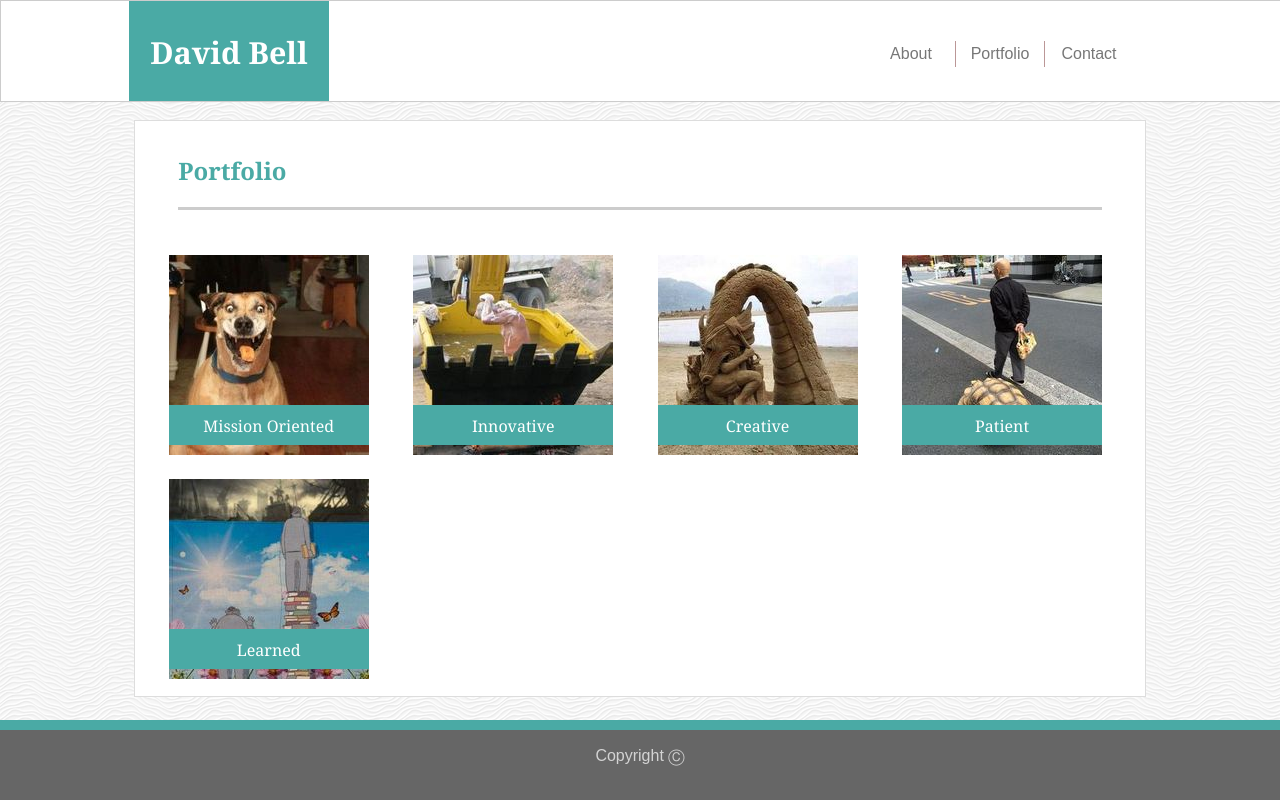
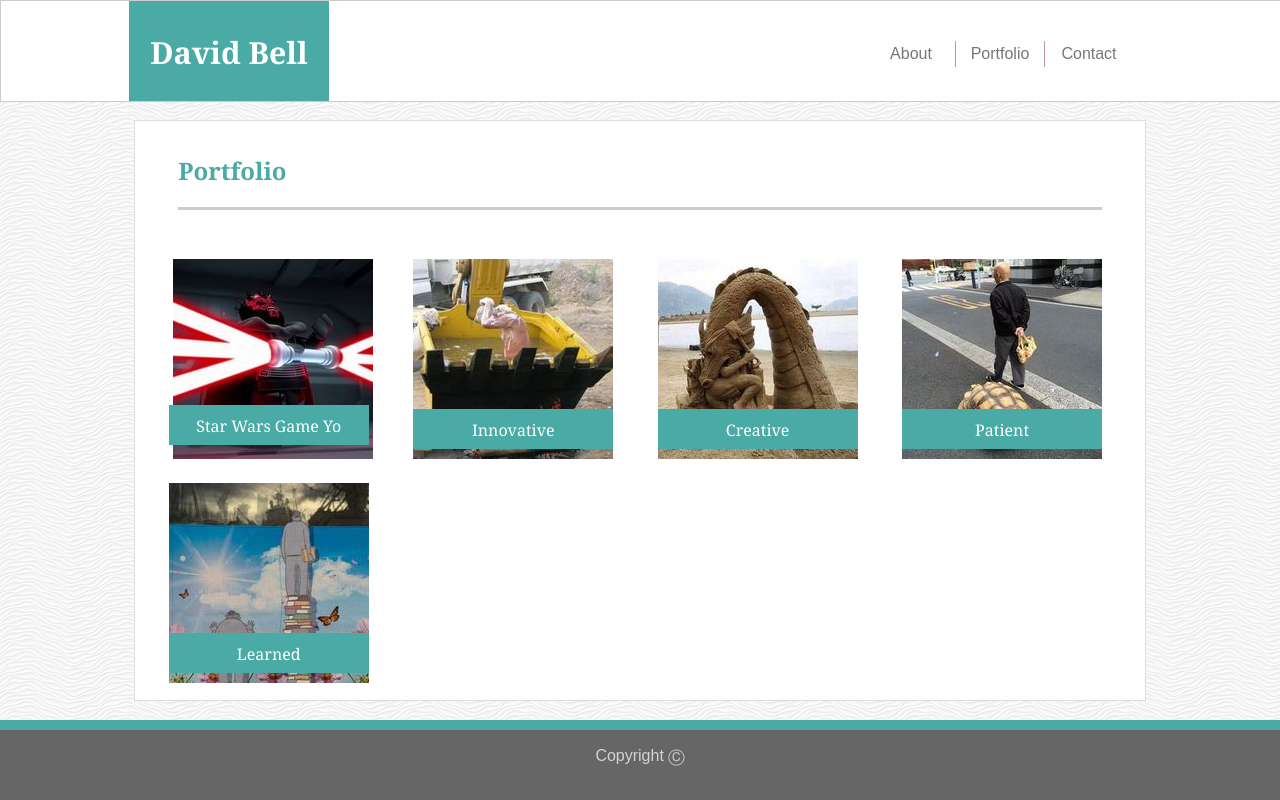
Before and after one commit to actualizeit/actualizeit.github.io, a plain HTML site: page portfolio.html in a window 1280 px wide. Drawn offline with Linux system fonts and the light colour scheme.

Commit message:
Added Star Wars Game to Portfolio

```diff
--- a/assets/css/style.css
+++ b/assets/css/style.css
@@ -164,7 +164,7 @@ a:link, a:visited {
     display: inline-block;
     width: 200px;
     height: 150px;
-    background-color: red;
+    /* background-color: red; */
     opacity: 100%;
     z-index: 5000;
     margin: 20px;
--- a/portfolio.html
+++ b/portfolio.html
@@ -26,9 +26,9 @@
             <div><h1 class="h1">Portfolio</h1></div>
             <div class="Divider2"></div>
             <div class="PItem">
-                <img src="assets/images/Focused.jpeg">
+                <a href=" https://actualizeit.github.io/unit-4-game/"><img src="assets/images/maul200.jpg"></a>
                 <div class="PLabel">
-                    <div class="PText">Mission Oriented</div>
+                    <div class="PText">Star Wars Game Yo</div>
                 </div>
             </div>
             <div class="PItem">
```
Also changed, not shown: assets/images/maul200.jpg (added).
